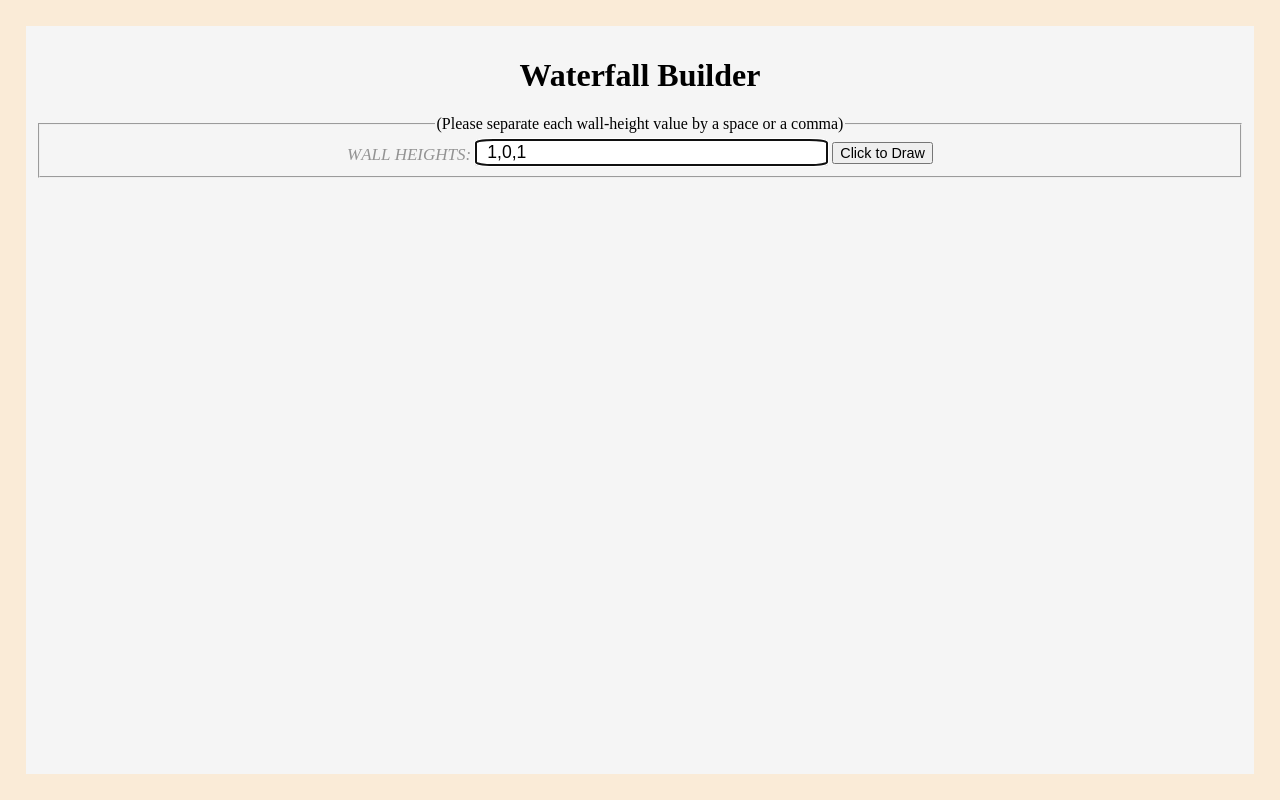
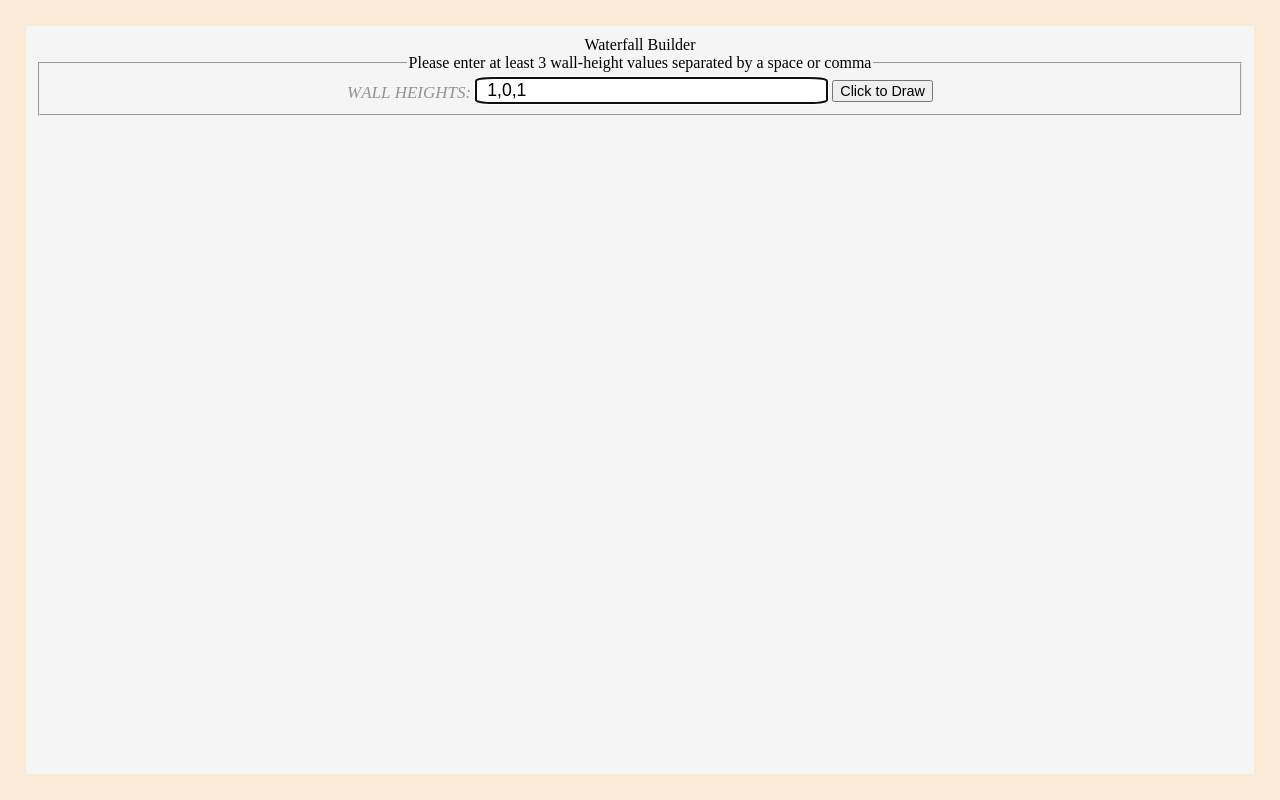
Before and after one commit to r-i-c-h/mini-waterfall, a website: page public/index.html in a window 1280 px wide. Drawn offline with Linux system fonts and the light colour scheme.

```diff
--- a/public/index.html
+++ b/public/index.html
@@ -10,13 +10,12 @@
 <body>
   <div class="wrapper">
     <header>
-      <h1>Waterfall Builder</h1>
+      Waterfall Builder
     </header>
     <div class="top">
       <form id="the_form">
-        <!-- action="/api" method="POST" target="_self" -->
         <fieldset>
-          <legend>(Please separate each wall-height value by a space or a comma)</legend>
+          <legend>Please enter at least 3 wall-height values separated by a space or comma</legend>
           <label for="wallHeightsStr">Wall Heights:</label>
           <input type="text" name="walls_input" id="wallHeightsStr" value="1,0,1" autofocus required/>
           <button type="submit">Click to Draw</button>
```
